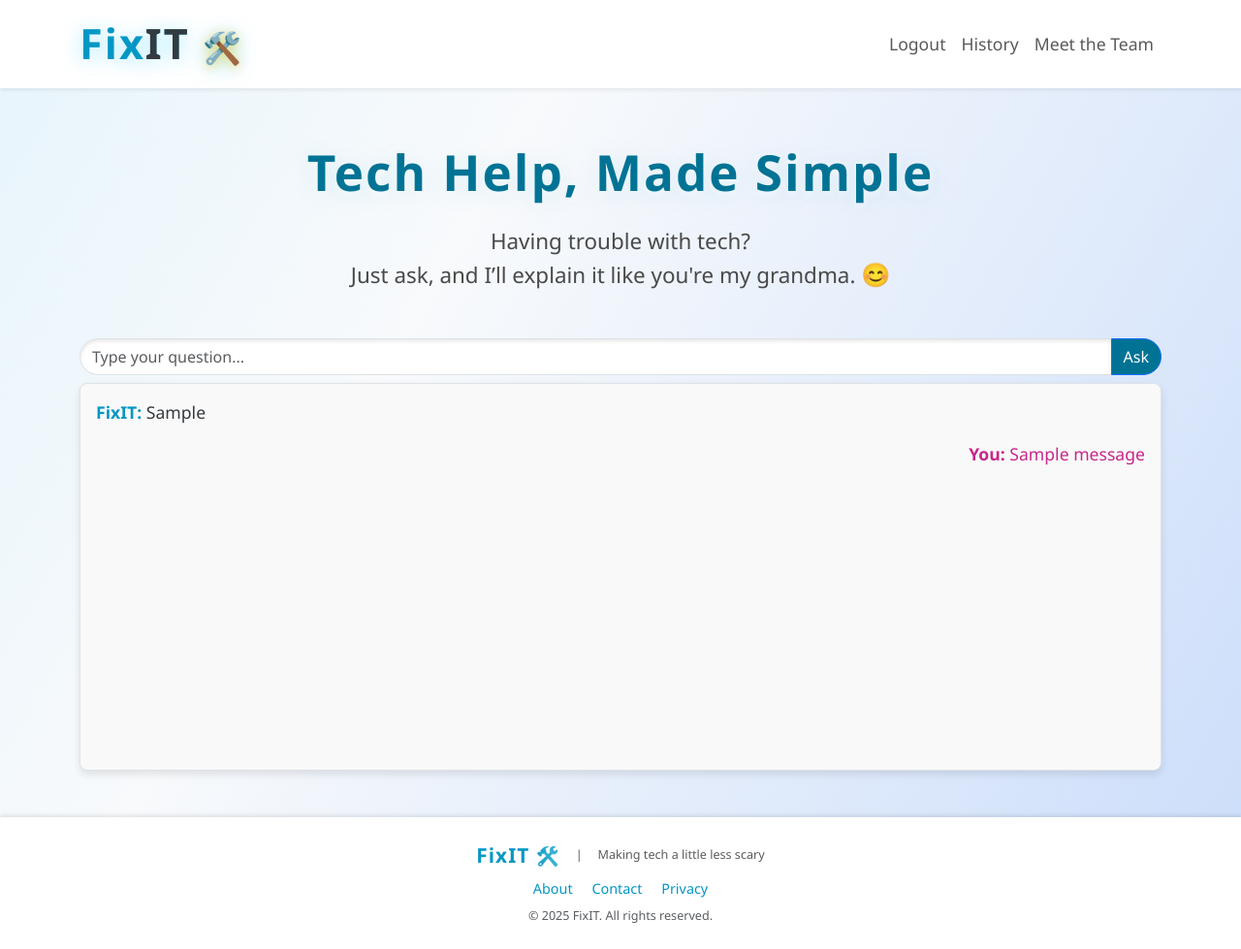
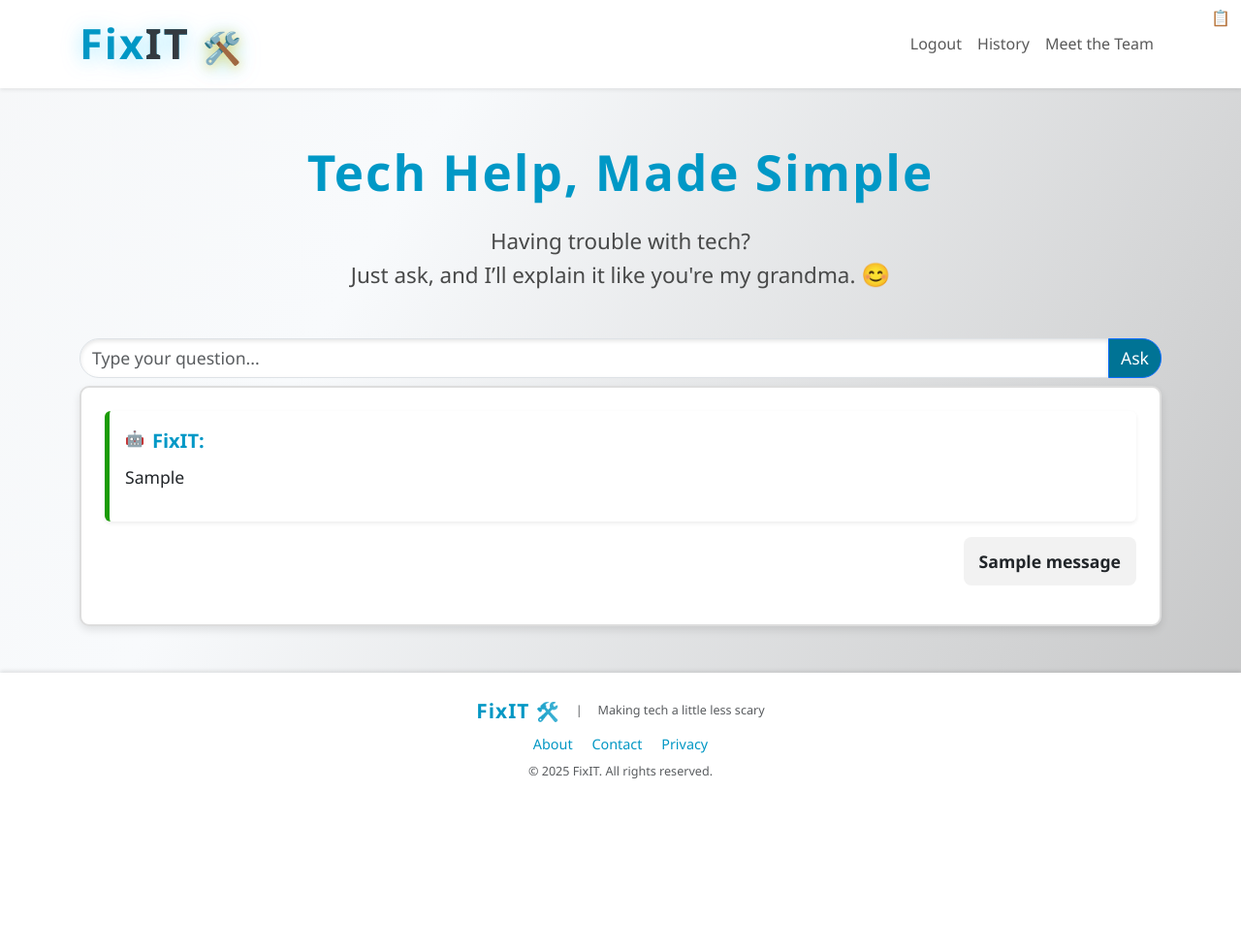
Before and after one commit to HughKeenan/FixIT, a Django app: page / in a window 1280 px wide. Shown: the whole page at 97% size. After the commit the page ends 803 px from the top, so only its background shows below. Run offline with Django 4.2, Linux system fonts and the light colour scheme; a user stored in the database is signed in; tables that the repository leaves empty hold one stand-in row (values such as "Sample post"); some libraries are stand-ins or nearby versions.

Commit message:
Update formatting to AI response

```diff
--- a/fixit_app/views.py
+++ b/fixit_app/views.py
@@ -17,7 +17,7 @@ from reportlab.lib.pagesizes import letter
 from reportlab.pdfgen import canvas
 from django.utils.timezone import localtime
 import textwrap
-
+import re
 
 openai.api_key = settings.OPENAI_API_KEY
 client = openai.OpenAI(api_key=settings.OPENAI_API_KEY)
@@ -33,23 +33,24 @@ def ask_ai(request):
 
         try:
             answer = get_simple_answer(user_input)
+            formatted_answer = fix_markdown_formatting(answer)
 
             # Save to session for display on homepage
             request.session['last_question'] = user_input
-            request.session['last_response'] = answer
+            request.session['last_response'] = formatted_answer
 
             # Save to DB only if user is logged in
             if request.user.is_authenticated:
                 Message.objects.create(
                     user=request.user,
                     question=user_input,
-                    response=answer
+                    response=formatted_answer
                 )
 
             if resend:
                 return redirect('home')
 
-            return JsonResponse({'answer': answer})
+            return JsonResponse({'answer': formatted_answer})
 
         except Exception as e:
             if request.headers.get('x-requested-with') == 'XMLHttpRequest':
@@ -79,8 +80,26 @@ def get_simple_answer(user_question):
         temperature=0.7,
         max_tokens=200
     )
+
     return response.choices[0].message.content.strip()
 
+def fix_markdown_formatting(text):
+    """
+    Clean and convert AI text response into proper Markdown format.
+    """
+    # Convert lines like '### Ingredients:' into headings on new lines
+    text = re.sub(r'###\s*(.+?):', r'\n### \1\n', text)
+
+    # Ensure numbered steps are on their own line
+    text = re.sub(r'(\d\.)\s*•?\s*\*\*(.+?)\*\*', r'\n\1 **\2**', text)
+
+    # Fix any bullet misuse: • becomes -
+    text = text.replace('•', '-')
+
+    # Fix double dashes
+    text = text.replace('--', '—')
+
+    return text.strip()
 
 @login_required
 def message_history(request):
--- a/static/css/base.css
+++ b/static/css/base.css
@@ -1,62 +1,195 @@
+/* === GENERAL RESET & BASE === */
 body {
-    background: linear-gradient(135deg, #e0e7ff 0%, #f8fafc 100%);
-    font-family: 'Roboto', sans-serif;
-    font-size: 1.1rem;
-    color: #343a40;
+    background: linear-gradient(120deg, #c0f0ff, #f1f1f1, #f8fafc, #adadad);
+    background-size: 300% 300%;
+    animation: gradientBG 12s ease-in-out infinite;
+    min-height: 100vh;
+    font-family: 'Segoe UI', 'Roboto', Arial, sans-serif;
 }
 
-.navbar {
+h1 {
+    color: #212529;
+}
+
+/* === NAVIGATION === */
+.navbar,
+nav {
     background: white;
     box-shadow: 0 4px 6px rgba(0, 0, 0, 0.1);
+}
+
+nav {
+    background: #a1c4fd;
+    background-size: 300% 300%;
+    animation: gradientBG 12s ease-in-out infinite;
+}
+
+/* === HERO SECTION === */
+.hero-section {
+    position: relative;
+    background: transparent;
+    padding: 0 0 3rem 0;
+    text-align: center;
+    overflow: hidden;
+}
+
+.hero-section .hero-bg-shape {
+    top: -120px;
+    left: -120px;
+    background: radial-gradient(circle at 40% 40%, #00c6ff88 60%, transparent 100%);
+}
+
+.hero-section .hero-bg-shape2 {
+    bottom: -120px;
+    right: -120px;
+    background: radial-gradient(circle at 60% 60%, #0297c499 60%, transparent 100%);
+}
+
+.hero-title {
+    font-size: 3.2rem;
+    font-weight: 800;
+    color: #0098c6;
+    letter-spacing: 2px;
+    margin-bottom: 0.5rem;
+    animation: fadeInDown 1s;
+}
+
+.hero-subtitle {
+    font-size: 1.4rem;
+    color: #484949;
+    margin-top: 1rem;
+    animation: fadeInUp 1.2s;
+}
+
+/* === CHAT BOX === */
+.chat-box {
+    background: #fff;
+    border: 2px solid #ddd;
+    border-radius: 10px;
+    padding: 1.5rem;
+    max-height: 500px;
+    overflow-y: auto;
+    box-shadow: 0 4px 8px rgba(0, 0, 0, 0.1);
+    font-size: 1.1rem;
+    transition: transform 0.3s ease-in-out;
 }
 
 .chat-box:hover {
     transform: scale(1.01);
 }
 
-.user-msg {
-    color: #c7278b;
-    text-align: right;
+.user-msg,
+.bot-msg {
   margin-bottom: 1rem;
+  padding: 0.75rem 1rem;
+  border-radius: 8px;
+  line-height: 1.5;
 }
 
-.user-msg strong {
-    color: #c7278b;
+.user-msg {
+  background-color: #f2f2f2;
+  text-align: right;
+  align-self: flex-end;
+  display: inline-block;
+  max-width: 80%;
+  width: fit-content;
+  word-break: break-word;
 }
 
 .bot-msg {
     text-align: left;
+    align-self: flex-start;
+    padding-right: 40px; /* space for the button */
+}
+
+.copy-btn {
+    position: absolute;
+    top: 5px;
+    right: 5px;
+    background: transparent;
+    border: none;
+    cursor: pointer;
+    font-size: 16px;
+    color: #007395; /* match your title color or pick your own */
+    transition: color 0.2s ease;
+}
+
+.copy-btn:hover {
+    color: #005f6b;
+}
+
+.enhanced-response {
+    border-left: 5px solid #1b9b04;
+    color: #212529;
+    font-size: 1.1rem;
+    border-radius: 10px;
+    transition: background 0.3s ease;
+}
+
+.enhanced-response:hover {
+    background: #e4f0ff;
+}
+
+.response-text {
+    line-height: 1.6;
+    font-weight: 400;
+}
+
+.response-sender {
+    color: #0098c6;
+}
+
+.markdown-content h3 {
+    font-size: 1.25rem;
+    margin-top: 1rem;
+    border-bottom: 1px solid #ddd;
+    padding-bottom: 0.3rem;
+    color: #199b04;
+  }
+
+.markdown-content ul,
+.markdown-content ol {
+    padding-left: 1.5rem;
     margin-bottom: 1rem;
 }
 
-.bot-msg strong {
-    color: #0297c4;
+.markdown-content li {
+    margin-bottom: 0.4rem;
+    line-height: 1.6;
+}
+
+.markdown-content p {
+    margin-bottom: 1rem;
+    line-height: 1.6;
+}
+
+/* === INPUT GROUP === */
+.input-group {
+    margin-bottom: 0.5rem;
 }
 
 .input-group input {
     border-radius: 20px;
     box-shadow: inset 0 2px 4px rgba(0, 0, 0, 0.1);
+    font-size: 1.1rem;
 }
 
 .input-group button {
     border-radius: 20px;
+    font-size: 1.1rem;
 }
 
+#voice-input-group {
+    margin-bottom: 0.3rem;
+}
+
+/* === FORMS === */
 .form-text {
     color: #6c757d;
     font-size: 0.9rem;
 }
 
-footer {
-    background: white;
-    box-shadow: 0 -2px 4px rgba(0, 0, 0, 0.1);
-    font-size: 0.9rem;
-}
-
-h1 {
-    color: #212529;
-}
-
+/* === BUTTONS === */
 .btn-outline-secondary {
     border-radius: 20px;
     border-color: #6c757d;
@@ -68,106 +201,66 @@ h1 {
     color: white;
 }
 
-
-body {
-    background: linear-gradient(120deg, #85d9f3, #c2e9fb, #f8fafc, rgb(180, 206, 249));
-    background-size: 300% 300%;
-    animation: gradientBG 12s ease-in-out infinite;
-    min-height: 100vh;
-    font-family: 'Segoe UI', 'Roboto', Arial, sans-serif;
-    overflow-x: hidden;
-}
-nav {
-    background: #a1c4fd;
-    background-size: 300% 300%;
-    animation: gradientBG 12s ease-in-out infinite;
-    overflow-x: hidden;
-}
-@keyframes gradientBG {
-    0% { background-position: 0% 50%; }
-    50% { background-position: 100% 50%; }
-    100% { background-position: 0% 50%; }
-}
-.hero-section {
-    position: relative;
-    background: transparent;
-    padding: 0.0 0 3rem 0;
-    text-align: center;
-    overflow: hidden;
+.btn-primary {
+    background-color: #007395 !important;
 }
 
-.hero-section .hero-bg-shape {
-    top: -120px;
-    left: -120px;
-    background: radial-gradient(circle at 40% 40%, #00c6ff88 60%, transparent 100%);
-    animation-delay: 0s;
-}
-.hero-section .hero-bg-shape2 {
-    bottom: -120px;
-    right: -120px;
-    background: radial-gradient(circle at 60% 60%, #0297c499 60%, transparent 100%);
-    animation-delay: 1.5s;
-}
-.chat-box {
-    height: 400px;
-    overflow-y: auto;
-    border: 1px solid #dee2e6;
-    padding: 1rem;
-    border-radius: 8px;
-    background-color: #f9f9f9;
-    box-shadow: 0 4px 8px rgba(0, 0, 0, 0.1);
-    transition: transform 0.3s ease-in-out;
-}
-.user-msg, .bot-msg {
-    margin-bottom: 1rem;
+.btn-outline-primary{
+    color: #007395 !important;
+    border-color: #007395;
 }
 
-.input-group {
-    margin-bottom: 0.5rem;
-}
-#voice-input-group {
-    margin-bottom: 0.3rem;
-}
+/* === LISTS === */
 .list-group-item {
     border-radius: 1rem;
     margin-bottom: 1rem;
     box-shadow: 0 2px 6px rgba(0, 0, 0, 0.08);
     transition: transform 0.2s ease;
 }
+
 .list-group-item:hover {
     transform: translateY(-2px) scale(1.01);
     box-shadow: 0 4px 10px rgba(0, 0, 0, 0.12);
 }
-@keyframes floatShape {
-    from {
-        transform: translateY(0px);
-    }
-    to {
-        transform: translateY(30px);
-    }
-}
 
+/* === AUTH CARDS === */
 .auth-card {
     background: #fff;
     border-radius: 18px;
-    box-shadow: 0 8px 24px rgba(0,0,0,0.08);
+    box-shadow: 0 8px 24px rgba(0, 0, 0, 0.08);
     padding: 2.5rem 2rem;
     max-width: 400px;
     margin: 5vh auto;
     animation: fadeIn 0.7s;
 }
+
 .auth-card .form-control:focus {
     box-shadow: 0 0 0 0.2rem #b6d4fe;
     border-color: #0297c4;
 }
+
 .auth-card .btn-primary {
     width: 100%;
     font-weight: 600;
     letter-spacing: 1px;
 }
-.btn-primary{
-    background-color: #007395 !important;
+
+.auth-logo {
+    font-size: 2.7rem;
+    font-weight: 900;
+    letter-spacing: 2px;
+    background: linear-gradient(90deg, #0297c4 60%, #00c6ff 100%);
+    -webkit-background-clip: text;
+    -webkit-text-fill-color: transparent;
+    text-shadow: 0 4px 24px #00c6ff22;
+    filter: drop-shadow(0 2px 10px #00c6ff44);
 }
+
+.auth-logo span {
+    color: #343a40 !important;
+    -webkit-text-fill-color: #343a40;
+}
+
 .auth-link {
     display: block;
     margin-top: 1rem;
@@ -175,74 +268,7 @@ nav {
     color: #0297c4 !important;
 }
 
-.auth-logo {
-    font-size: 2.7rem;
-    font-weight: 900;
-    letter-spacing: 2px;
-    color: #0297c4;
-    background: linear-gradient(90deg, #0297c4 60%, #00c6ff 100%);
-    -webkit-background-clip: text;
-    -webkit-text-fill-color: transparent;
-    display: inline-block;
-    text-shadow: 0 4px 24px #00c6ff22;
-    filter: drop-shadow(0 2px 10px #00c6ff44);
-}
-.auth-logo span {
-    color: #343a40 !important;
-    -webkit-text-fill-color: #343a40;
-}
-
-.emoji {
-    filter: drop-shadow(0 2px 6px #ffc10799);
-    vertical-align: middle;
-    animation: emojiWave 2.2s infinite;
-    display: inline-block;
-}
-
-@keyframes fadeIn {
-    from { opacity: 0; transform: translateY(20px);}
-    to { opacity: 1; transform: translateY(0);}
-}
-
-@keyframes emojiWave {
-    0%, 100% {
-        transform: rotate(0deg);
-    }
-    10% {
-        transform: rotate(-18deg);
-    }
-    20% {
-        transform: rotate(18deg);
-    }
-    30% {
-        transform: rotate(-12deg);
-    }
-    40% {
-        transform: rotate(12deg);
-    }
-    50% {
-        transform: rotate(0deg);
-    }
-}
-.hero-title {
-    font-size: 3.2rem;
-    font-weight: 800;
-    color: #007395;
-    letter-spacing: 2px;
-    text-shadow: 0 4px 24px #0297c422, 0 2px 8px #fff;
-    z-index: 1;
-    position: relative;
-    margin-bottom: 0.5rem;
-    animation: fadeInDown 1s;
-}
-.hero-subtitle {
-    font-size: 1.4rem;
-    color: #484949;
-    margin-top: 1rem;
-    z-index: 1;
-    position: relative;
-    animation: fadeInUp 1.2s;
-}
+/* === BUTTON: Fancy Primary === */
 .fancy-btn {
     background: linear-gradient(90deg, #0297c4 60%, #00c6ff 100%);
     color: #fff;
--- a/templates/base.html
+++ b/templates/base.html
@@ -66,20 +66,21 @@
         <script src="https://cdn.jsdelivr.net/npm/bootstrap@5.3.0/dist/js/bootstrap.bundle.min.js"></script>
 
         <script>
-            document.addEventListener("DOMContentLoaded", function () {
-                const form = document.getElementById('chatForm');
+            document.getElementById('chatForm').addEventListener('submit', function(e) {
+              e.preventDefault();
+
               const input = document.getElementById('userInput');
               const chatBox = document.getElementById('chatBox');
-
-                form.addEventListener('submit', function (e) {
-                    e.preventDefault();
-
               const question = input.value.trim();
               if (!question) return;
 
-                    // Show user's message at the top
-                    const userMsg = `<div class="user-msg"><strong>You:</strong> ${question}</div>`;
-                    chatBox.innerHTML = userMsg + chatBox.innerHTML;
+              // Show user message aligned right
+              const userHTML = `
+                <div class="d-flex justify-content-end">
+                  <div class="user-msg"><strong>${question}</strong></div>
+                </div>
+              `;
+              chatBox.insertAdjacentHTML('afterbegin', userHTML);
 
               fetch('/ask-ai/', {
                 method: 'POST',
@@ -92,20 +93,56 @@
               .then(res => res.json())
               .then(data => {
                 const reply = data.answer || "Sorry, I couldn't understand that.";
-                            const botMsg = `<div class="bot-msg"><strong>FixIT:</strong> ${reply}</div>`;
-                            chatBox.innerHTML = botMsg + chatBox.innerHTML;
-                        })
-                        .catch(err => {
-                            const errorMsg = `<div class="bot-msg text-danger"><strong>FixIT:</strong> Error getting response.</div>`;
-                            chatBox.innerHTML = errorMsg + chatBox.innerHTML;
+                const formattedReply = formatMarkdown(reply);
+
+                const botHTML = `
+                  <div class="bot-msg enhanced-response p-3 mb-3 rounded shadow-sm markdown-content">
+                    <div class="d-flex align-items-start mb-2">
+                      <span class="me-2" style="font-size: 1.5rem;">🤖</span>
+                      <strong class="text-primary fs-5">FixIT</strong>
+                    </div>
+                    <div class="response-text">${formattedReply}</div>
+                  </div>
+                `;
+                chatBox.insertAdjacentHTML('afterbegin', botHTML);
               });
 
-                    // Clear input and optionally blur
               input.value = '';
-                    input.blur();
+            });
+
+            function formatMarkdown(text) {
+              return text
+                .replace(/\r\n/g, '\n')                          // Normalize line breaks
+                .replace(/\n{3,}/g, '\n\n')                      // Collapse 3+ newlines
+                .replace(/\*\*(.*?)\*\*/g, '<strong>$1</strong>') // Bold
+                .replace(/### (.+?)\n/g, '<h3>$1</h3>\n')         // Headers
+                .replace(/\n{2}/g, '<br>')                   // Paragraph breaks
+                .replace(/\n/g, '<br>')                          // Single line breaks
+                .replace(/^(<br>)+|(<br>)+$/g, '');              // Trim leading/trailing <br>
+            }
+        </script>
+
+        <script>
+            document.addEventListener('DOMContentLoaded', () => {
+                document.querySelectorAll('.copy-btn').forEach(button => {
+                  button.addEventListener('click', () => {
+                    // Find the closest .bot-msg parent and get its message content
+                    const botMsg = button.closest('.bot-msg');
+                    const text = botMsg.querySelector('.message-content').innerText;
+
+                    // Copy to clipboard
+                    navigator.clipboard.writeText(text).then(() => {
+                      // Optional: give user feedback
+                      button.textContent = '✔️';
+                      setTimeout(() => button.textContent = '📋', 1500);
+                    }).catch(() => {
+                      alert('Failed to copy text');
+                    });
+                  });
                 });
               });
         </script>
+
         <script>
             document.addEventListener("DOMContentLoaded", function () {
                 const form = document.querySelector('form');
--- a/templates/home.html
+++ b/templates/home.html
@@ -1,5 +1,6 @@
 {% extends "base.html" %}
 {% load static %}
+{% load markdown_deux_tags %}
 {% block content %}
 
     <div class="hero-section">
@@ -9,10 +10,6 @@
             <div class="hero-subtitle">Having trouble with tech? <br>Just ask, and I’ll explain it like you're my grandma. <span style="font-size:1.5rem;">😊</span></div>
         </div>
     </div>
-    {% comment %} <div id="voice-input-group">
-        <button class="btn btn-outline-secondary btn-sm" id="voiceInput">🎙️ Speak Instead</button>
-        <span class="text-muted ms-2 small">Use your voice if typing is tricky!</span>
-    </div> {% endcomment %}
     <form id="chatForm" method="post" action="{% url 'ask_ai' %}">
         {% csrf_token %}
         <div class="input-group">
@@ -24,13 +21,22 @@
     <div class="chat-box mb-4" id="chatBox">
         {% if messages %}
             {% for msg in messages %}
-                <div class="bot-msg"><strong>FixIT:</strong> {{ msg.response }}</div>
-                <div class="user-msg"><strong>You:</strong> {{ msg.question }}</div>
+                <div class="bot-msg enhanced-response p-3 mb-3 rounded shadow-sm">
+                    <button class="copy-btn" title="Copy message">📋</button>
+                    <div class="d-flex align-items-start mb-2">
+                    <span class="me-2" style="font-size: 1rem;">🤖</span>
+                    <strong class="fs-5 response-sender">FixIT:</strong>
+                    </div>
+                    <div class="response-text markdown-content">
+                        {{ msg.response|markdown:"default" }}
+                    </div>
+                </div>
+                <div class="d-flex justify-content-end">
+                    <div class="user-msg"><strong>{{ msg.question }}</strong></div>
+                </div>
             {% endfor %}
         {% else %}
             <div class="bot-msg"><strong>FixIT:</strong> Hi there! How can I help you today?</div>
         {% endif %}
     </div>
-
-
 {% endblock %}
```
Also changed, not shown: other parts of static/css/base.css (+88 -76 lines), FixIT/settings.py (+11 -0 lines). Lines whose indentation alone changed are shown as unchanged.
